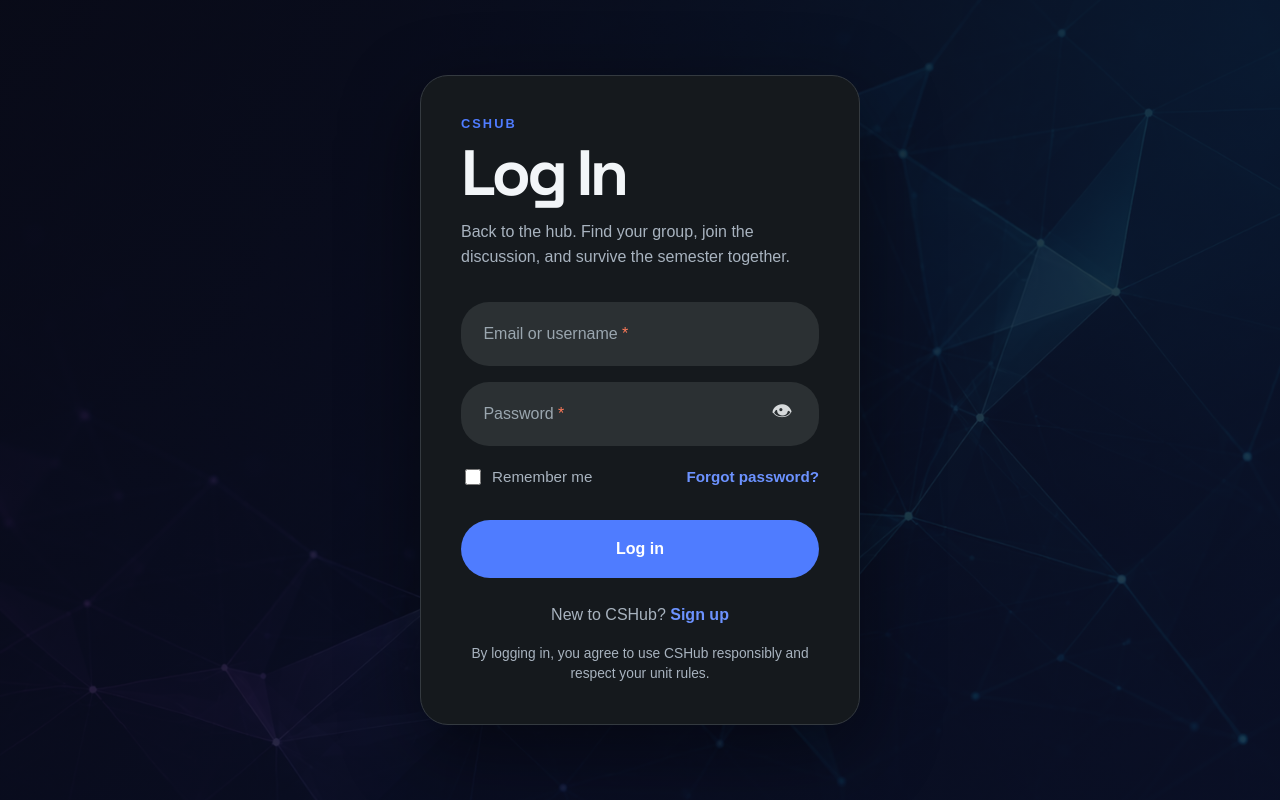
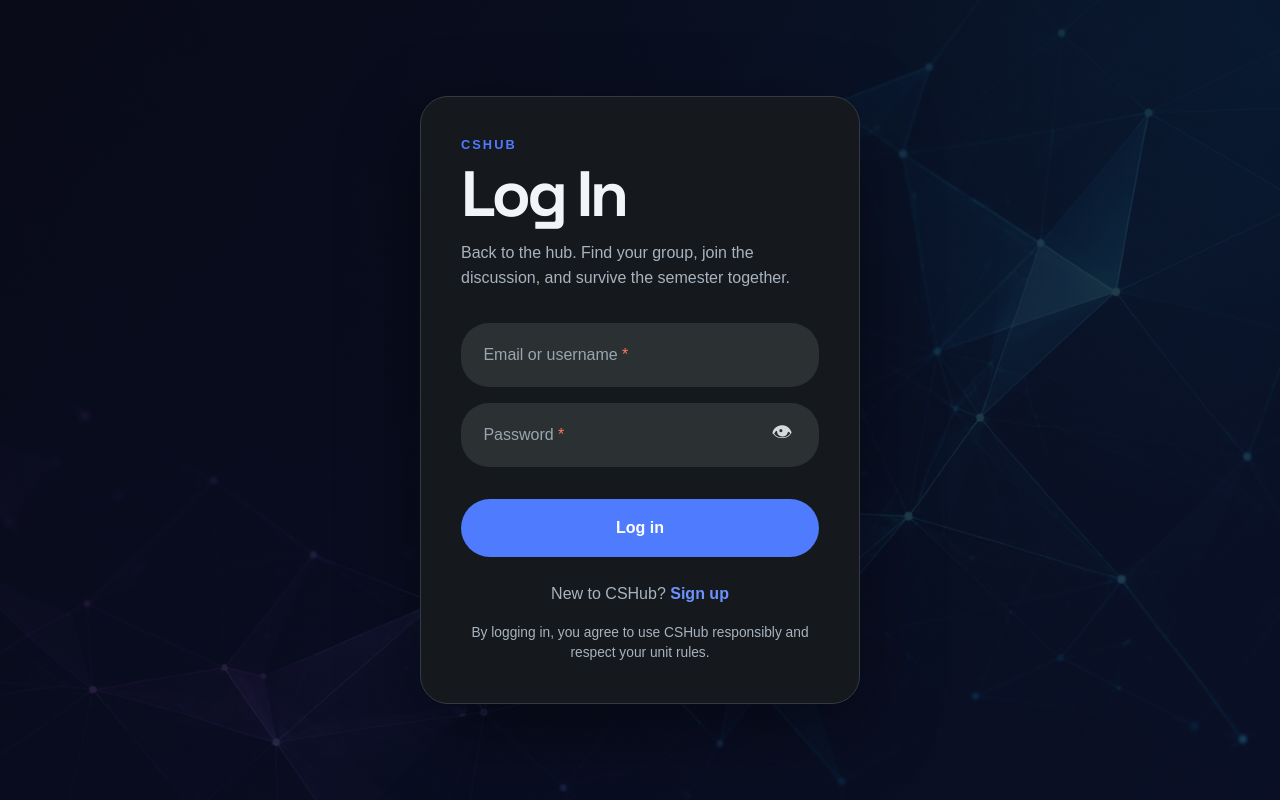
Before and after one commit to hplionar/CITS5505, a Flask app: page /login in a window 1280 px wide. Run offline with Flask 3, Linux system fonts and the light colour scheme; some web fonts are replaced.

Commit message:
Fix login sign up link and remove unimplemented login options

```diff
--- a/app/templates/auth/login.html
+++ b/app/templates/auth/login.html
@@ -59,21 +59,12 @@
         </button>
       </div>
 
-      <div class="auth-options">
-        <label class="remember-option">
-          <input type="checkbox" name="remember">
-          Remember me
-        </label>
-
-        <a href="#" class="auth-link">Forgot password?</a>
-      </div>
-
       <button type="submit" class="auth-submit">Log in</button>
     </form>
 
     <p class="auth-switch">
       New to CSHub?
-      <a href="#" class="auth-link">Sign up</a>
+      <a href="{{ url_for('main.register') }}" class="auth-link">Sign up</a>
     </p>
 
     <p class="auth-note">
```
